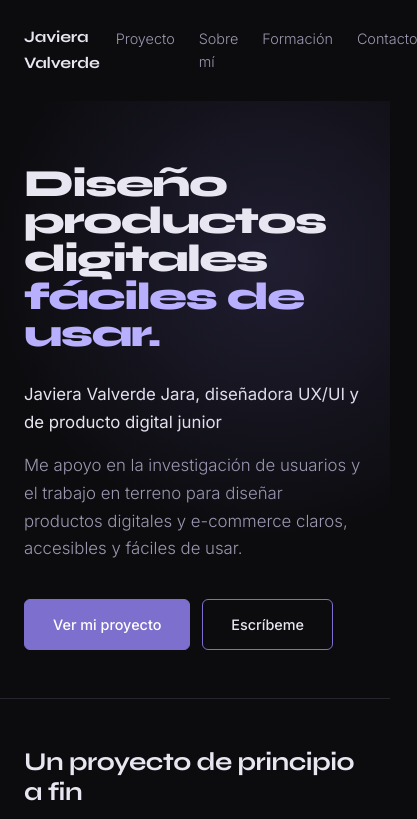
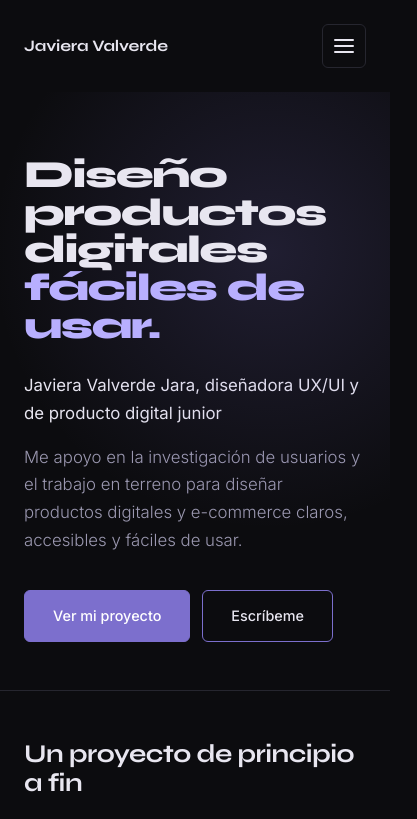
Before and after one commit to javieravalverdejara/javieravalverdejara.github.io, a plain HTML site: page index.html in a window 390 px wide. Shown: the top 819 px of the page, 417 px wide, since content can reach past the window. Drawn offline with Linux system fonts and the light colour scheme.

Commit message:
Add mobile navigation toggle button
Added a navigation toggle button for mobile view.

```diff
--- a/index.html
+++ b/index.html
@@ -8,7 +8,6 @@
   <link rel="preconnect" href="https://fonts.googleapis.com" />
   <link rel="preconnect" href="https://fonts.gstatic.com" crossorigin />
   <link href="https://fonts.googleapis.com/css2?family=Syne:wght@700;800&family=Inter:wght@300;400;500&display=swap" rel="stylesheet" />
-  <link rel="stylesheet" href="/style.css" />
   <link rel="stylesheet" href="/assets/styles.css" />
   <script src="/assets/main.js" defer></script>
 </head>
@@ -16,7 +15,10 @@
   <header>
     <div class="wrap">
       <a class="brand" href="#inicio">Javiera Valverde</a>
-      <nav aria-label="Principal">
+      <button class="nav-toggle" type="button" aria-expanded="false" aria-controls="nav-links" aria-label="Menú">
+        <span class="bars" aria-hidden="true"></span>
+      </button>
+      <nav id="nav-links" aria-label="Principal">
         <a href="#proyecto">Proyecto</a>
         <a href="#sobre-mi">Sobre mí</a>
         <a href="#formacion">Formación</a>
```
